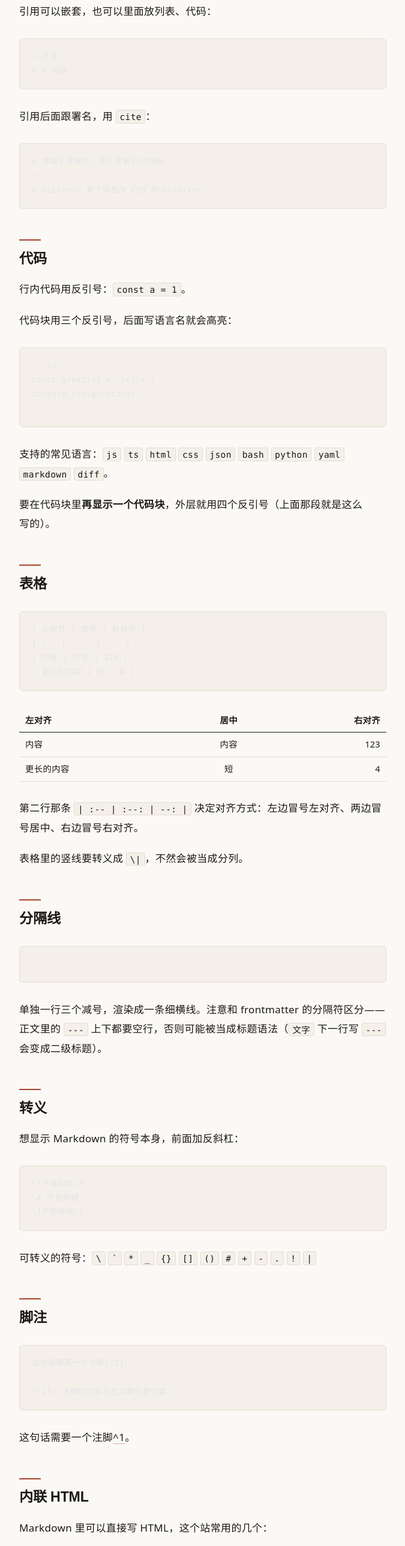
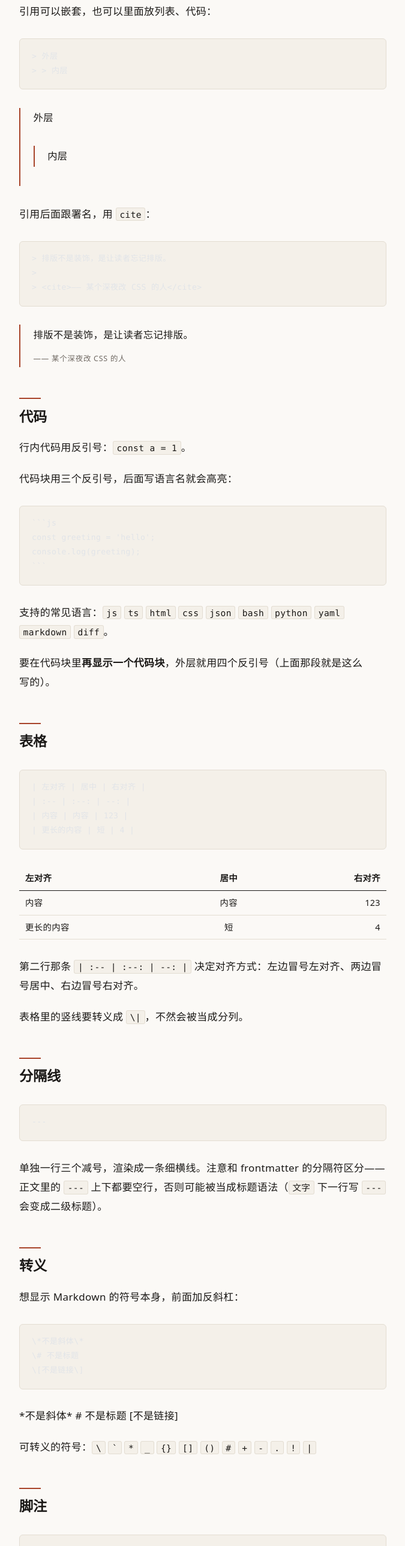
Before and after one commit to LTH-XZH/orivane-blog, an Astro site: page /blog/markdown-cheatsheet in a window 1280 px wide. Shown: the part 7237-9814 px from the top of the page at 60% size, without its empty margins (96-771 px from the left). Built offline with nearby package versions, Linux system fonts and the light colour scheme; Astro itself is replaced by a stand-in of ours; code samples lack their colours; a small style sheet from the web is missing.

Commit message:
docs: Markdown 速查补上引用嵌套、cite 署名和转义的渲染示例

````diff
--- a/src/content/blog/markdown-cheatsheet.md
+++ b/src/content/blog/markdown-cheatsheet.md
@@ -214,6 +214,10 @@ https://orivane.me
 > > 内层
 ```
 
+> 外层
+>
+> > 内层
+
 引用后面跟署名，用 `cite`：
 
 ```markdown
@@ -221,6 +225,10 @@ https://orivane.me
 >
 > <cite>—— 某个深夜改 CSS 的人</cite>
 ```
+
+> 排版不是装饰，是让读者忘记排版。
+>
+> <cite>—— 某个深夜改 CSS 的人</cite>
 
 ## 代码
 
@@ -274,6 +282,10 @@ console.log(greeting);
 \# 不是标题
 \[不是链接\]
 ```
+
+\*不是斜体\*
+\# 不是标题
+\[不是链接\]
 
 可转义的符号：`\` `` ` `` `*` `_` `{}` `[]` `()` `#` `+` `-` `.` `!` `|`
 
````
